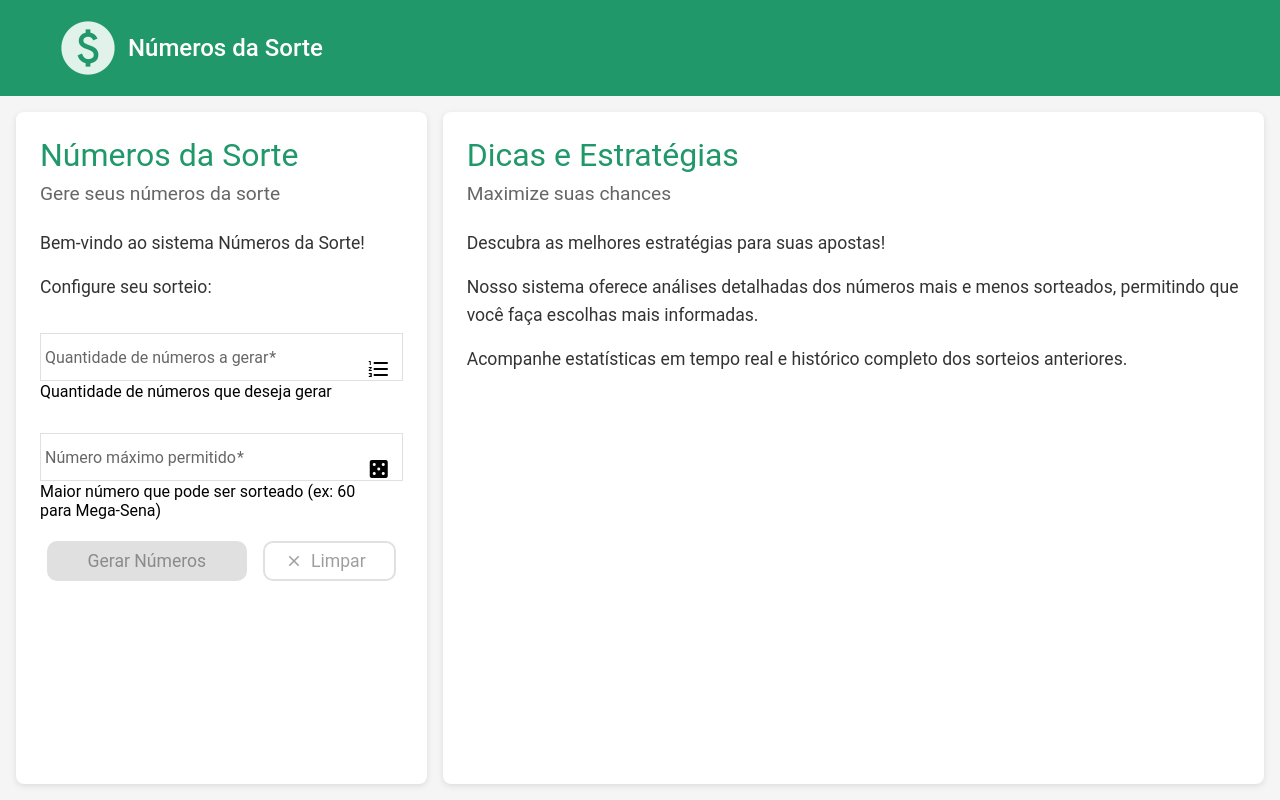
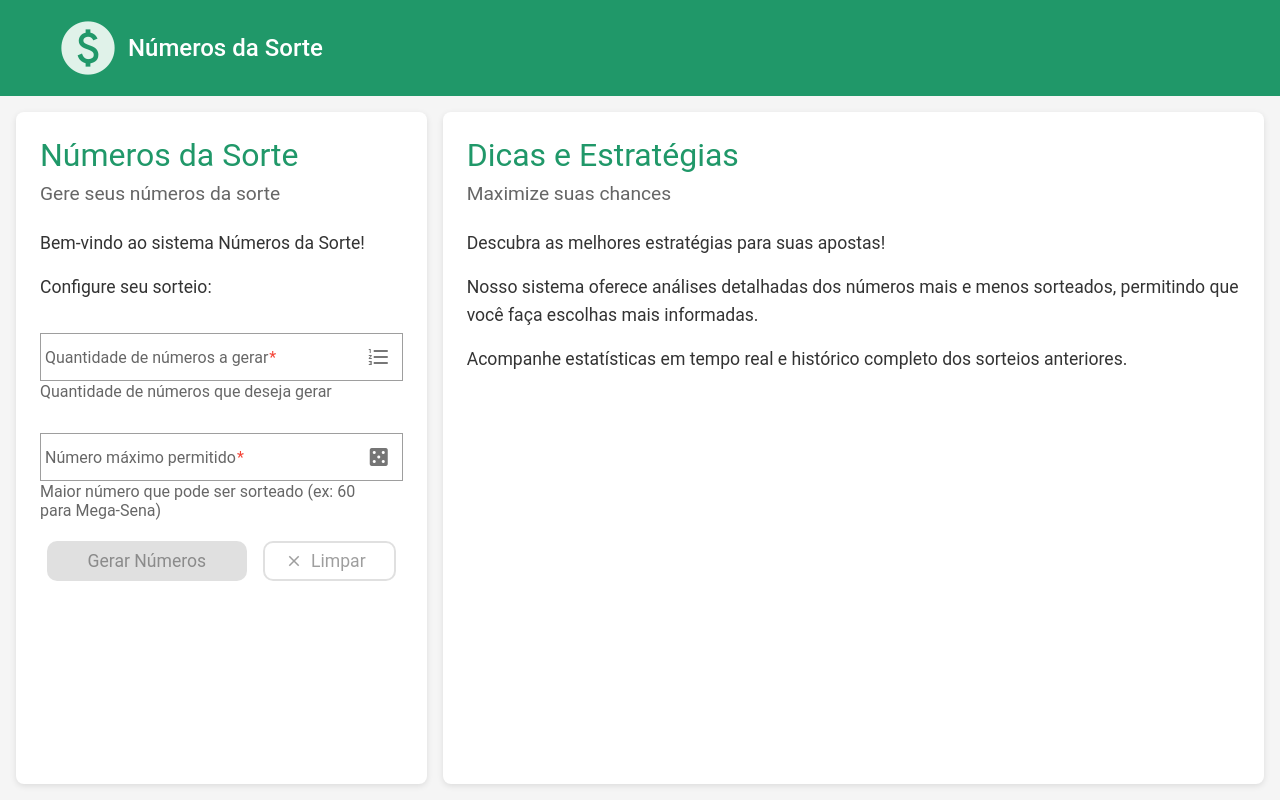
Before and after one commit to harrissondutra/numeros-da-sorte, an Angular app: page / in a window 1280 px wide. Built offline with nearby package versions, Linux system fonts and the light colour scheme.

Commit message:
ajustes de layout

```diff
--- a/src/app/pages/home/home.scss
+++ b/src/app/pages/home/home.scss
@@ -119,77 +119,77 @@
             width: 100%;
 
             ::ng-deep {
-              // Ajusta o wrapper do campo
-              .mat-mdc-text-field-wrapper {
-                height: 48px;
-                border-radius: 5px;
-                overflow: visible;
-              }
-
               // Ajusta o container do input
               .mat-mdc-form-field-flex {
                 height: 48px;
                 align-items: center;
-                margin-top: 12px;
+                padding-top: 0 !important;
               }
 
-              // Ajusta o container do input
+              // Ajusta o container interno
               .mat-mdc-form-field-infix {
-                padding-top: 0;
-                padding-bottom: 0;
-                min-height: unset;
+                padding: 0;
+                height: 48px;
+              }
+
+              // Centraliza o conteúdo do input
+              .mdc-text-field__input {
+                margin: 0 !important;
+                padding: 0 16px !important;
+                height: 48px;
+                line-height: 48px;
+              }
+
+              // Centraliza o ícone
+              .mat-mdc-form-field-icon-suffix {
+                padding: 0;
+                height: 48px;
                 display: flex;
                 align-items: center;
-              }
-
-              // Ajusta o input e placeholder
-              .mdc-text-field__input {
-                height: 48px;
-                padding: 0 16px !important;
-                margin: 0 !important;
-                caret-color: #209869;
-                display: flex;
-                align-items: center;
-
-                &::placeholder {
-                  color: rgba(0, 0, 0, 0.6);
-                  vertical-align: middle;
-                  line-height: 48px;
-                }
+                color: rgba(0, 0, 0, 0.54);
               }
 
               // Estilização do label flutuante
               .mdc-floating-label {
-                top: 50%;
-                transform: translateY(-50%);
+                top: 50% !important;
+                transform: translateY(-50%) !important;
                 color: rgba(0, 0, 0, 0.6);
 
                 &.mdc-floating-label--float-above {
-                  transform: translateY(-130%) scale(0.75);
+                  transform: translateY(-50%) translateY(-24px) scale(0.75) !important;
                   background-color: white;
                   padding: 0 4px;
+                }
+
+                // Estilo do asterisco obrigatório
+                .mat-mdc-form-field-required-marker {
+                  color: #f44336;
                 }
               }
 
               // Cor do label quando focado
               .mdc-text-field--focused .mdc-floating-label {
                 color: #209869 !important;
+
+                // Mantém o asterisco vermelho mesmo quando focado
+                .mat-mdc-form-field-required-marker {
+                  color: #f44336;
+                }
               }
 
               // Remove a transição padrão do outline
               .mdc-notched-outline__leading,
               .mdc-notched-outline__notch,
               .mdc-notched-outline__trailing {
-                transition: none !important;
                 border-width: 1px !important;
-                border-color: rgba(0, 0, 0, 0.12) !important;
+                border-color: rgba(0, 0, 0, 0.38) !important;
+                transition: border-color 280ms cubic-bezier(0.4, 0, 0.2, 1) !important;
               }
 
-              // Estilo do outline quando focado (sem transição)
+              // Estilo do outline quando focado
               .mdc-text-field--focused .mdc-notched-outline__leading,
               .mdc-text-field--focused .mdc-notched-outline__notch,
               .mdc-text-field--focused .mdc-notched-outline__trailing {
-                transition: none !important;
                 border-width: 2px !important;
                 border-color: #209869 !important;
               }
@@ -198,13 +198,18 @@
               .mdc-text-field:not(.mdc-text-field--focused):hover .mdc-notched-outline__leading,
               .mdc-text-field:not(.mdc-text-field--focused):hover .mdc-notched-outline__notch,
               .mdc-text-field:not(.mdc-text-field--focused):hover .mdc-notched-outline__trailing {
-                transition: none !important;
-                border-color: rgba(0, 0, 0, 0.38) !important;
+                border-color: rgba(0, 0, 0, 0.87) !important;
               }
 
               // Ajusta o hint
               .mat-mdc-form-field-hint-wrapper {
+                justify-content: flex-start;
                 padding: 0;
+              }
+
+              .mat-mdc-form-field-hint {
+                color: rgba(0, 0, 0, 0.6);
+                margin: 0;
               }
             }
           }
```
